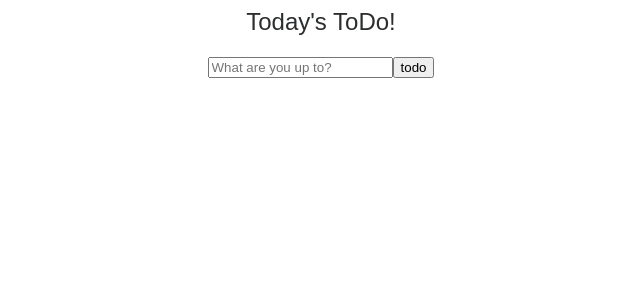
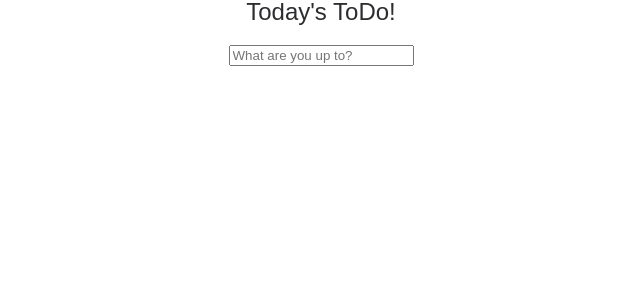
Before and after one commit to BrianH29/react-todo, a React (Vite) app: page / in a window 1280 px wide. Shown: the top 300 px of the page, without its empty margins (319-959 px from the left). Built offline with nearby package versions, Linux system fonts and the light colour scheme.

Commit message:
modified

```diff
--- a/src/App.jsx
+++ b/src/App.jsx
@@ -3,12 +3,14 @@ import Header from './components/Header';
 import InputTodo from "./components/InputTodo";
 import ListTodo from "./components/ListTodo";
 import './css/main.css'
+import './css/reset.css'
 
 function App() {
     const [todoList, setTodoList] = useState([]);
     const handleClick = (todo) => setTodoList(curr => [todo, ...curr]);
     useEffect(() => {
         console.log('todoList : ', todoList);
+        localStorage.setItem('todos', JSON.stringify(todoList))
     },[todoList])
 
   return (
--- a/src/components/InputTodo.jsx
+++ b/src/components/InputTodo.jsx
@@ -11,11 +11,16 @@ function InputTodo({childPropFn}){
         setTodo('');
     }
 
+    const onKeyDown = (e) => {
+        if(e.key === 'Enter') {
+            onSubmit(e);
+        }
+    }
     return(
-        <form className="input-todo d-flex d-center" onSubmit={onSubmit}>
+        <form className="input-todo d-flex d-center" onKeyDown={onKeyDown}>
             <input type="text" placeholder="What are you up to?" onChange={onChange} value={todo}/>
-            <button>todo</button>
         </form>
+
     )
 }
 
--- a/src/components/ListTodo.jsx
+++ b/src/components/ListTodo.jsx
@@ -1,23 +1,18 @@
 import '../css/ListTodo.css';
 
 export default function ListTodo({todoList}){
+    const onClick = (e) => {
+        console.log('its on click ', e)
+    }
     return (
         <ul>
             {
                 todoList.map((item, idx) =>
                     <li key={idx} className="checkbox-circle">
-                        <input type="checkbox" id={item} value={item}/>
+                        <input type="checkbox" id={item} value={item} onClick={onClick}/>
                         <label htmlFor={item}>{item}</label>
                     </li> )
             }
         </ul>
     )
 }
-
-// <div className="item">
-//     <div className="checkbox-circle2">
-//         <input type="checkbox" id="checkbox-circle" name="check">
-//             <label htmlFor="checkbox-circle">Check one</label>
-//     </div>
-// </div>
-// https://alvarotrigo.com/blog/css-checkbox-styles/
--- a/src/css/ListTodo.css
+++ b/src/css/ListTodo.css
@@ -7,7 +7,7 @@
     display: block;
     position: relative;
     padding-left: 35px;
-    margin-bottom: 20px;
+    margin-bottom: 10px;
     font: 14px/20px "Open Sans", Arial, sans-serif;
     cursor: pointer;
     -webkit-user-select: none;
@@ -21,9 +21,7 @@
     border: 1px solid #343a3f;
     box-shadow: 2px 1px 0 #343a3f;
 }
-.checkbox-circle input[type="checkbox"] + label:last-child {
-    margin-bottom: 0;
-}
+
 .checkbox-circle input[type="checkbox"] + label:before {
     content: "";
     display: block;
--- /dev/null
+++ b/src/css/reset.css
@@ -0,0 +1,43 @@
+html, body, div, span, applet, object, iframe,
+h1, h2, h3, h4, h5, h6, p, blockquote, pre,
+a, abbr, acronym, address, big, cite, code,
+del, dfn, em, img, ins, kbd, q, s, samp,
+small, strike, strong, sub, sup, tt, var,
+b, u, i, center,
+dl, dt, dd, ol, ul, li,
+fieldset, form, label, legend,
+table, caption, tbody, tfoot, thead, tr, th, td,
+article, aside, canvas, details, embed,
+figure, figcaption, footer, header, hgroup,
+menu, nav, output, ruby, section, summary,
+time, mark, audio, video {
+    margin: 0;
+    padding: 0;
+    border: 0;
+    font-size: 100%;
+    font: inherit;
+    vertical-align: baseline;
+}
+/* HTML5 display-role reset for older browsers */
+article, aside, details, figcaption, figure,
+footer, header, hgroup, menu, nav, section {
+    display: block;
+}
+body {
+    line-height: 1;
+}
+ol, ul {
+    list-style: none;
+}
+blockquote, q {
+    quotes: none;
+}
+blockquote:before, blockquote:after,
+q:before, q:after {
+    content: '';
+    content: none;
+}
+table {
+    border-collapse: collapse;
+    border-spacing: 0;
+}
```
